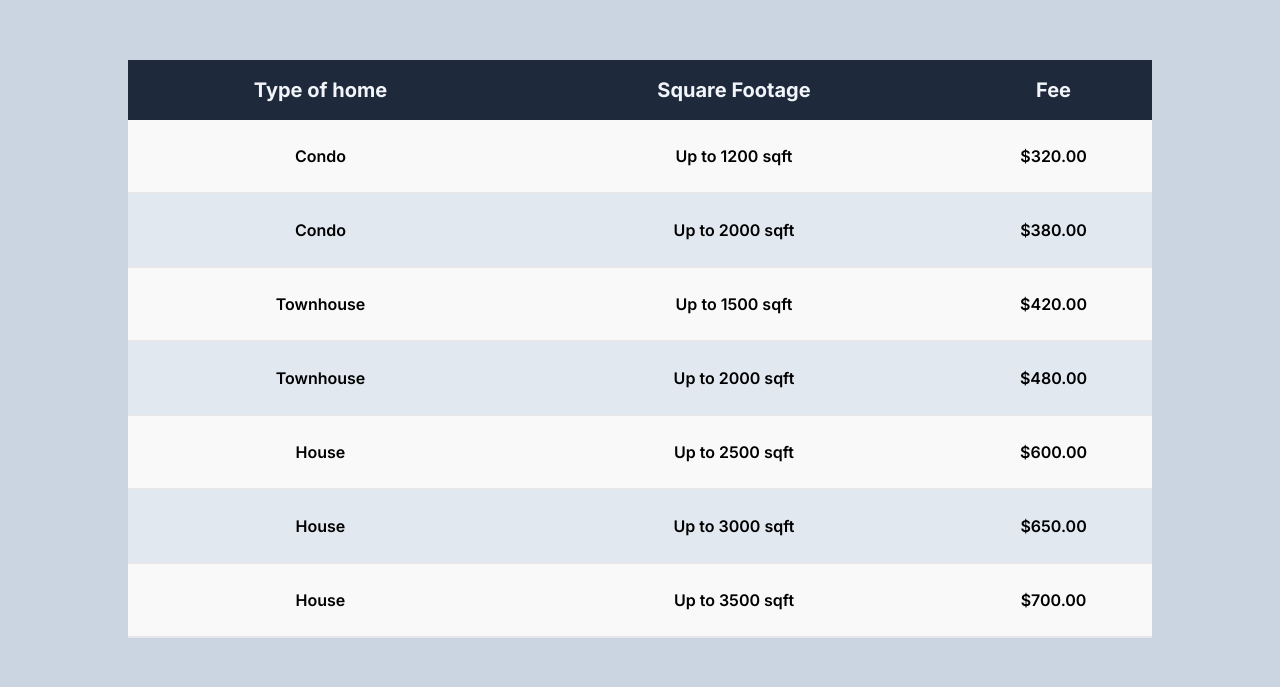
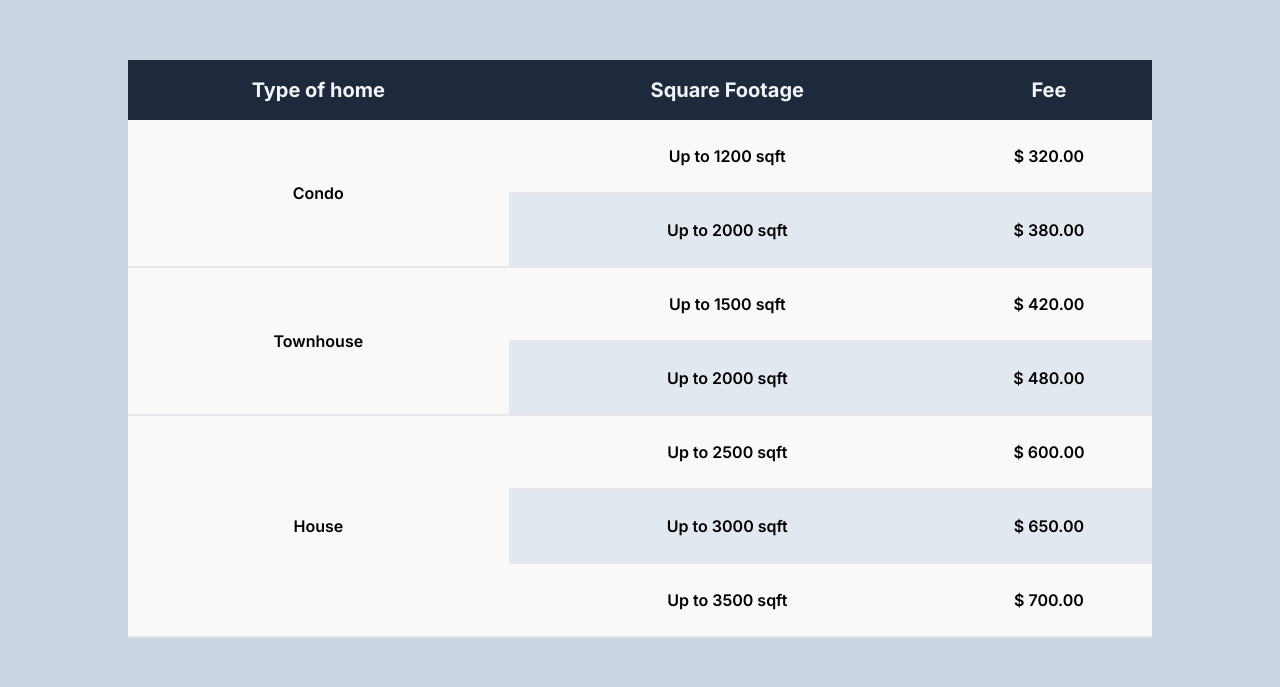
Before and after one commit to andres-ldr/ben-home-inspector, a Next.js app: page / in a window 1280 px wide. Shown: the part 4860-5547 px from the top of the page. Built offline with nearby package versions, Linux system fonts and the light colour scheme.

Commit message:
edit: table style

```diff
--- a/src/components/Table.tsx
+++ b/src/components/Table.tsx
@@ -1,22 +1,6 @@
 import React from 'react';
-import { promises as fs } from 'fs';
-
-type DataType = {
-  type: string;
-  footage: string;
-  price: string;
-};
 
 const Table = async () => {
-  const getFile = async () => {
-    const file = await fs.readFile(
-      process.cwd() + '/src/data/prices.json',
-      'utf8'
-    );
-    return JSON.parse(file);
-  };
-  const { data } = await getFile();
-
   return (
     <>
       <table className='w-full'>
@@ -28,16 +12,43 @@ const Table = async () => {
           </tr>
         </thead>
         <tbody>
-          {data.map(({ type, footage, price }: DataType, i: number) => (
-            <tr
-              key={i}
-              className='bg-slate-200 hover:bg-slate-300 transition duration-200 ease-in-out font-semibold border-b-2 text-center text-sm md:text-base'
-            >
-              <td className='py-6'>{type}</td>
-              <td className='py-6'>Up to {footage} sqft</td>
-              <td className='py-6'>${price}</td>
-            </tr>
-          ))}
+          <tr className='bg-slate-200 font-semibold border-b-2 text-center text-sm md:text-base '>
+            <td className='py-6' rowSpan={2}>
+              Condo
+            </td>
+            <td className='py-6'>Up to 1200 sqft</td>
+            <td className='py-6'>$ 320.00</td>
+          </tr>
+          <tr className='bg-slate-200 font-semibold border-b-2 text-center text-sm md:text-base'>
+            <td className='py-6'>Up to 2000 sqft</td>
+            <td className='py-6'>$ 380.00</td>
+          </tr>
+          <tr className='bg-slate-200 font-semibold border-b-2 text-center text-sm md:text-base'>
+            <td className='py-6' rowSpan={2}>
+              Townhouse
+            </td>
+            <td className='py-6'>Up to 1500 sqft</td>
+            <td className='py-6'>$ 420.00</td>
+          </tr>
+          <tr className='bg-slate-200  font-semibold border-b-2 text-center text-sm md:text-base'>
+            <td className='py-6'>Up to 2000 sqft</td>
+            <td className='py-6'>$ 480.00</td>
+          </tr>
+          <tr className='bg-slate-200 font-semibold border-b-2 text-center text-sm md:text-base'>
+            <td className='py-6' rowSpan={3}>
+              House
+            </td>
+            <td className='py-6'>Up to 2500 sqft</td>
+            <td className='py-6'>$ 600.00</td>
+          </tr>
+          <tr className='bg-slate-200 font-semibold border-b-2 text-center text-sm md:text-base'>
+            <td className='py-6'>Up to 3000 sqft</td>
+            <td className='py-6'>$ 650.00</td>
+          </tr>
+          <tr className='bg-slate-200 font-semibold border-b-2 text-center text-sm md:text-base'>
+            <td className='py-6'>Up to 3500 sqft</td>
+            <td className='py-6'>$ 700.00</td>
+          </tr>
         </tbody>
       </table>
     </>
```
